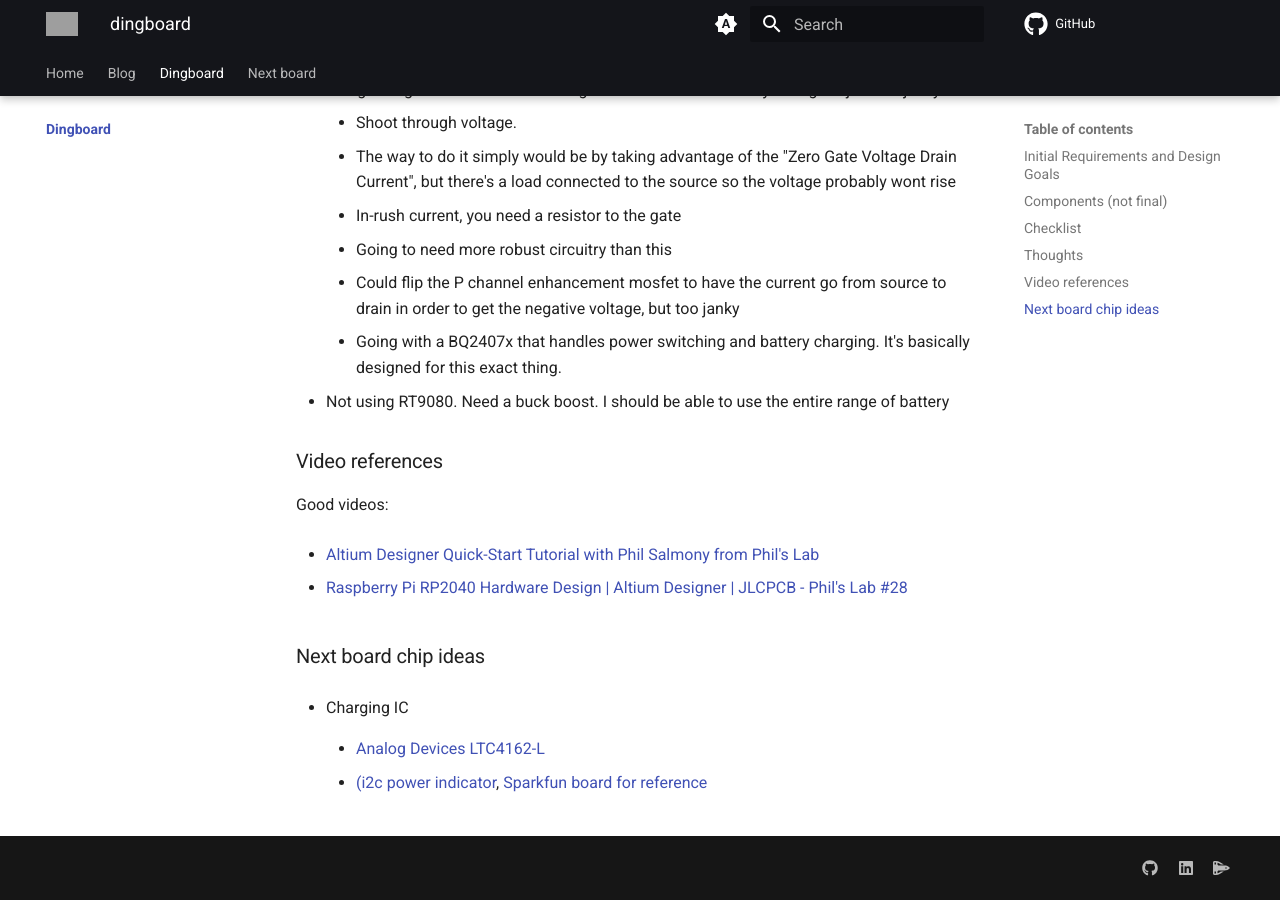
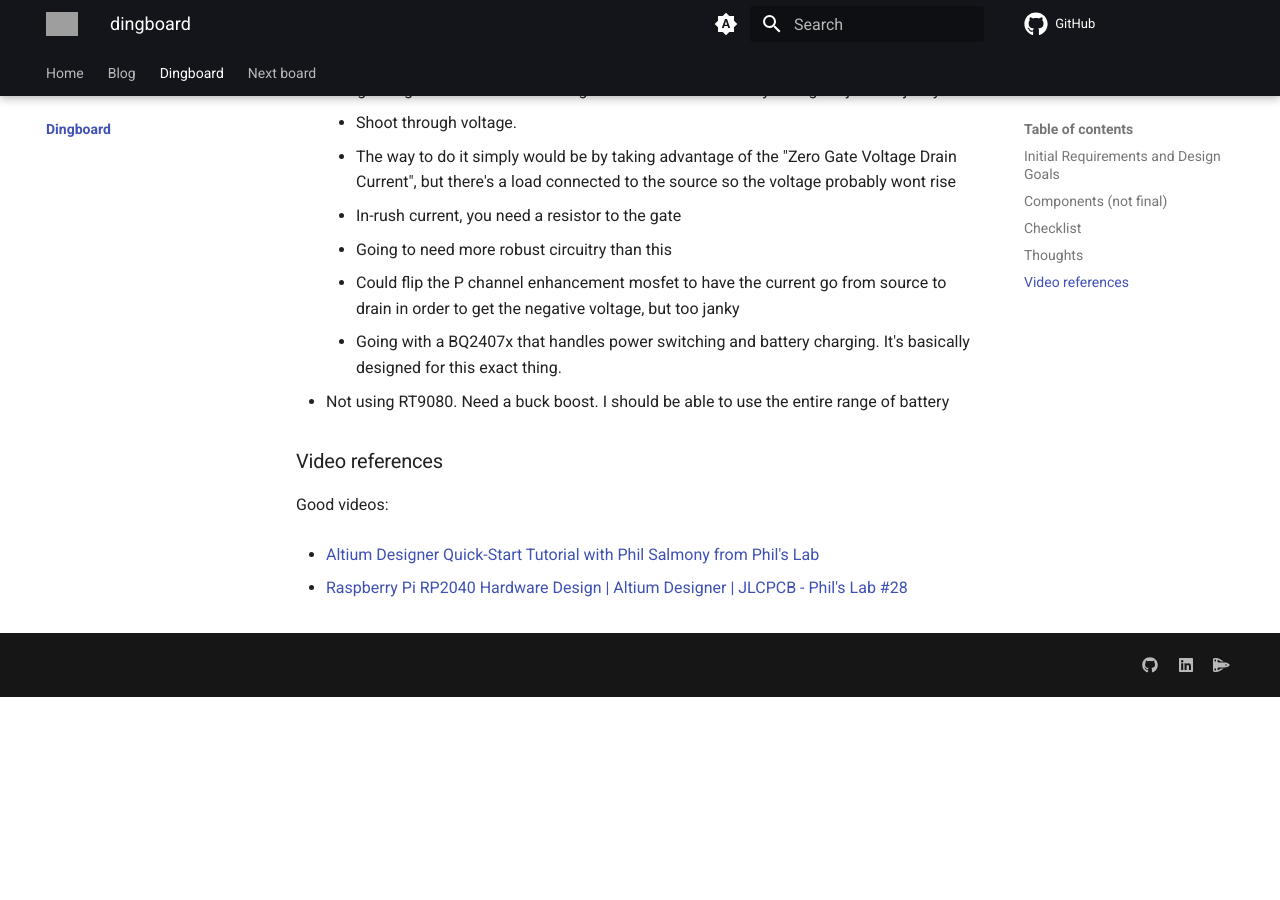
Before and after one commit to sonicavionics/sonicavionics.com, an MkDocs documentation site: the page built from docs/dingboard/index.md, in a window 1280 px wide and 900 px high, scrolled down 1784 px. Built offline with MkDocs 1.6.1 and Material for MkDocs 9.7.7, drawn with Linux system fonts in a browser that asks for light colours; comment, search, counter and statistics services are not loaded; after the commit the page ends 2481 px from its top, so only the background shows below that; grey boxes are pictures that could not be loaded.

Commit message:
delete sections

```diff
--- a/docs/dingboard/index.md
+++ b/docs/dingboard/index.md
@@ -1,7 +1,6 @@
 # dingboard
 <p style="font-size: 20px;">Simple flight computer that uses all the best practices. A good place to start.</p>
 This board is everything you would want in a passive data collection flight computer. Made for beginner model rockets. Basically a better version of [this](https://zeul.ca/projects/archive/template.php?day=6&month=6&year=2022&title=Calculating_the_Drag_Coefficient).
-
 ******
 
 ### Initial Requirements and Design Goals
@@ -78,10 +77,3 @@
 - [Altium Designer Quick-Start Tutorial with Phil Salmony from Phil's Lab](https://www.youtube.com/watch?v=YTGzncKU5RY)
 
 - [Raspberry Pi RP2040 Hardware Design | Altium Designer | JLCPCB - Phil's Lab #28](https://www.youtube.com/watch?v=X00Cm5LMNQk)
-
-### Next board chip ideas
-
-- Charging IC
-    - [Analog Devices LTC4162-L](https://www.analog.com/media/en/technical-documentation/data-sheets/LTC4162-L.pdf)
-
-    - [(i2c power indicator](https://cdn.sparkfun.com/datasheets/Prototyping/bq27441-g1.pdf), [Sparkfun board for reference](https://www.sparkfun.com/products/13777)
```
